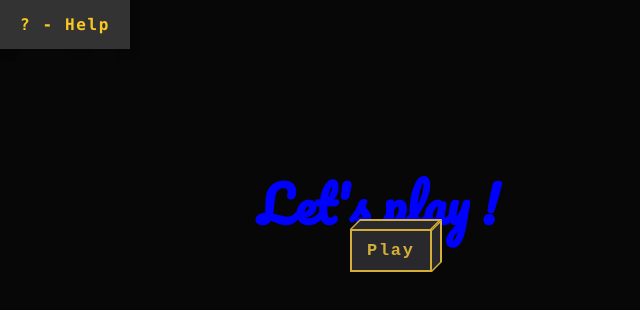
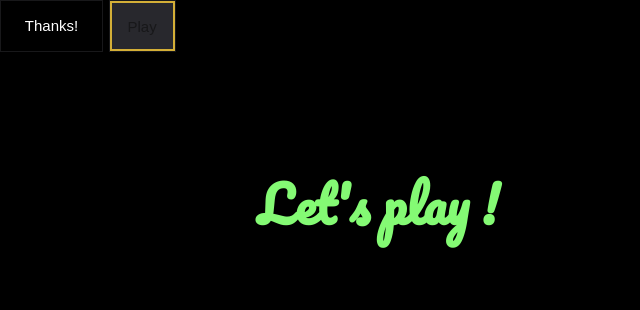
Before and after one commit to moony404/myApp, an Electron app: page renderer/index.html in a window 780 px wide. Shown: the whole page, without its empty margins (0-640 px from the left). Drawn offline with Linux system fonts and the light colour scheme; a web font is replaced by a local one.

Commit message:
changed some button but it's bugged because i think that i deleted some css code

```diff
--- a/renderer/index.html
+++ b/renderer/index.html
@@ -22,12 +22,7 @@
 </head>
 <body>
     <!-- Under is for UIVERSE -->
-    <button class="ui-btn" onclick="window.history.back()">
-        <span> Back</span>
-    </button>
-    <button class="ui-btn ui-helpbtn" onclick="window.location.href=('helppage/help.html')">
-        <span>? - Help</span>
-    </button>
+    <button><span class="text">Hover me</span><span>Thanks!</span></button>
     <!-- End of the section for UIVERSE -->
     <p class="play-txt">Let's play !</p>
     <button type="button" class="btn cube cube-hover" onclick="window.location.href=('ZapoomC copy/ZapoomC_v1.2.exe')">
--- a/renderer/style.css
+++ b/renderer/style.css
@@ -3,7 +3,7 @@
 }
 
 body {
-  background-color: #070707;
+  background-color: #000000;
   font-size: 24px;
   font-family: 'Rubik', sans-serif;
 }
@@ -13,39 +13,13 @@ body {
   text-align: center;
   left: 33%;
   top: 20%;
-  color: blue;
+  color: rgb(132, 250, 116);
   font-size: 50px;
   font-weight: bold;
   font-family: 'Pacifico', cursive;
 }
 
-.ui-helpbtn {
-  margin-top: -48.8px;
-}
-
-.btn {
-  position: absolute;
-  top: 50%;
-  left: 50%;
-  margin-top: 180px;
-  margin-left: -40px;
-}
-
 /* For UIVERSE.io */
-.btn {
- display: block;
- padding: 0.7em 1em;
- background: transparent;
- outline: none;
- border: 0;
- color: #d4af37;
- letter-spacing: 0.1em;
- font-family: monospace;
- font-size: 17px;
- font-weight: bold;
- z-index: 1;
-}
-
 .cube {
  position: relative;
  transition: all 0.5s;
@@ -134,161 +108,66 @@ body {
  }
 }
 
-/* Under is for the second part of UIVERSE */
-.ui-btn {
-  --btn-default-bg: rgb(41, 41, 41);
-  --btn-padding: 15px 20px;
-  --btn-hover-bg: rgb(51, 51, 51);
-  --btn-transition: .3s;
-  --btn-letter-spacing: .1rem;
-  --btn-animation-duration: 1.2s;
-  --btn-shadow-color: rgba(0, 0, 0, 0.137);
-  --btn-shadow: 0 2px 10px 0 var(--btn-shadow-color);
-  --hover-btn-color: #FAC921;
-  --default-btn-color: #fff;
-  --font-size: 16px;
-  /* 👆 this field should not be empty */
-  --font-weight: 600;
-  --font-family: Menlo,Roboto Mono,monospace;
-  /* 👆 this field should not be empty */
+/* Under is for the part with the back and help button of UIVERSE */
+button {
+ position: relative;
+ overflow: hidden;
+ border: 1px solid #18181a;
+ color: #18181a;
+ display: inline-block;
+ font-size: 15px;
+ line-height: 15px;
+ padding: 18px 18px 17px;
+ text-decoration: none;
+ cursor: pointer;
+ background: #fff;
+ user-select: none;
+ -webkit-user-select: none;
+ touch-action: manipulation;
 }
 
-/* button settings 👆 */
-
-.ui-btn {
-  box-sizing: border-box;
-  padding: var(--btn-padding);
-  display: flex;
-  align-items: center;
-  justify-content: center;
-  color: var(--default-btn-color);
-  font: var(--font-weight) var(--font-size) var(--font-family);
-  background: var(--btn-default-bg);
-  border: none;
-  cursor: pointer;
-  transition: var(--btn-transition);
-  overflow: hidden;
-  box-shadow: var(--btn-shadow);
+button span:first-child {
+ position: relative;
+ transition: color 600ms cubic-bezier(0.48, 0, 0.12, 1);
+ z-index: 10;
 }
 
-.ui-btn span {
-  letter-spacing: var(--btn-letter-spacing);
-  transition: var(--btn-transition);
-  box-sizing: border-box;
-  position: relative;
-  background: inherit;
+button span:last-child {
+ color: white;
+ display: block;
+ position: absolute;
+ bottom: 0;
+ transition: all 500ms cubic-bezier(0.48, 0, 0.12, 1);
+ z-index: 100;
+ opacity: 0;
+ top: 50%;
+ left: 50%;
+ transform: translateY(225%) translateX(-50%);
+ height: 14px;
+ line-height: 13px;
 }
 
-.ui-btn span::before {
-  box-sizing: border-box;
-  position: absolute;
-  content: "";
-  background: inherit;
+button:after {
+ content: "";
+ position: absolute;
+ bottom: -50%;
+ left: 0;
+ width: 100%;
+ height: 100%;
+ background-color: black;
+ transform-origin: bottom center;
+ transition: transform 600ms cubic-bezier(0.48, 0, 0.12, 1);
+ transform: skewY(9.3deg) scaleY(0);
+ z-index: 50;
 }
 
-.ui-btn:hover, .ui-btn:focus {
-  background: var(--btn-hover-bg);
+button:hover:after {
+ transform-origin: bottom center;
+ transform: skewY(9.3deg) scaleY(2);
 }
 
-.ui-btn:hover span, .ui-btn:focus span {
-  color: var(--hover-btn-color);
+button:hover span:last-child {
+ transform: translateX(-50%) translateY(-50%);
+ opacity: 1;
+ transition: all 900ms cubic-bezier(0.48, 0, 0.12, 1);
 }
-
-.ui-btn:hover span::before, .ui-btn:focus span::before {
-  animation: chitchat linear both var(--btn-animation-duration);
-}
-
-@keyframes chitchat {
-  0% {
-    content: "#";
-  }
-
-  5% {
-    content: ".";
-  }
-
-  10% {
-    content: "^{";
-  }
-
-  15% {
-    content: "-!";
-  }
-
-  20% {
-    content: "#$";
-  }
-
-  25% {
-    content: "N0";
-  }
-
-  30% {
-    content: "#{";
-  }
-
-  35% {
-    content: "@}";
-  }
-
-  40% {
-    content: "?{";
-  }
-
-  45% {
-    content: "=.";
-  }
-
-  50% {
-    content: "?2";
-  }
-
-  55% {
-    content: "\;";
-  }
-
-  60% {
-    content: "?{";
-    right: 0;
-  }
-
-  65% {
-    content: "|{";
-    right: 0;
-  }
-
-  70% {
-    content: "{4";
-    right: 0;
-  }
-
-  75% {
-    content: "'1_";
-    right: 0;
-  }
-
-  80% {
-    content: "{0";
-    right: 0;
-  }
-
-  85% {
-    content: "]>";
-    right: 0;
-  }
-
-  90% {
-    content: "4";
-    right: 0;
-  }
-
-  95% {
-    content: "2";
-    right: 0;
-  }
-
-  100% {
-    content: "";
-    right: 0;
-  }
-}
```
